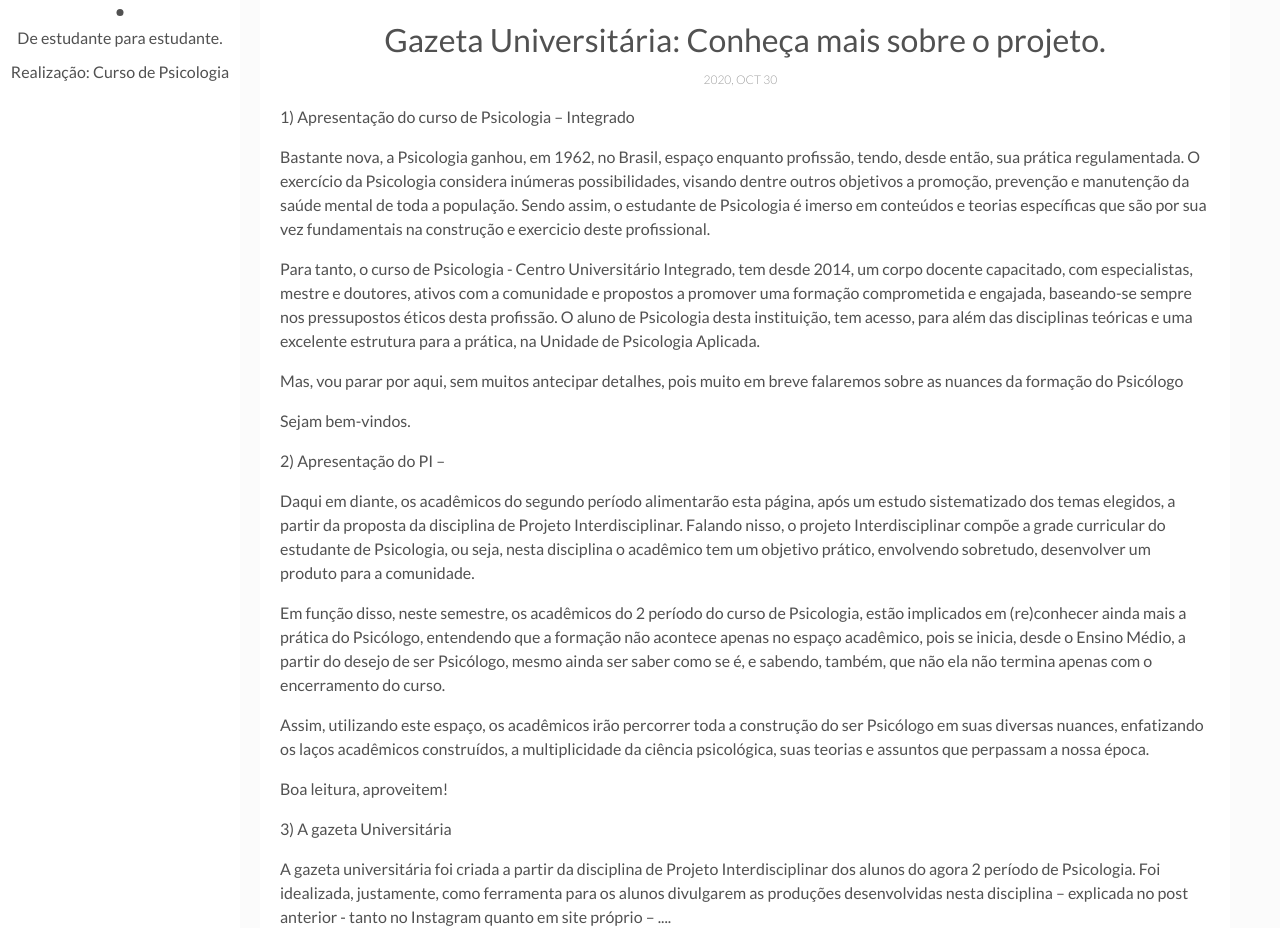
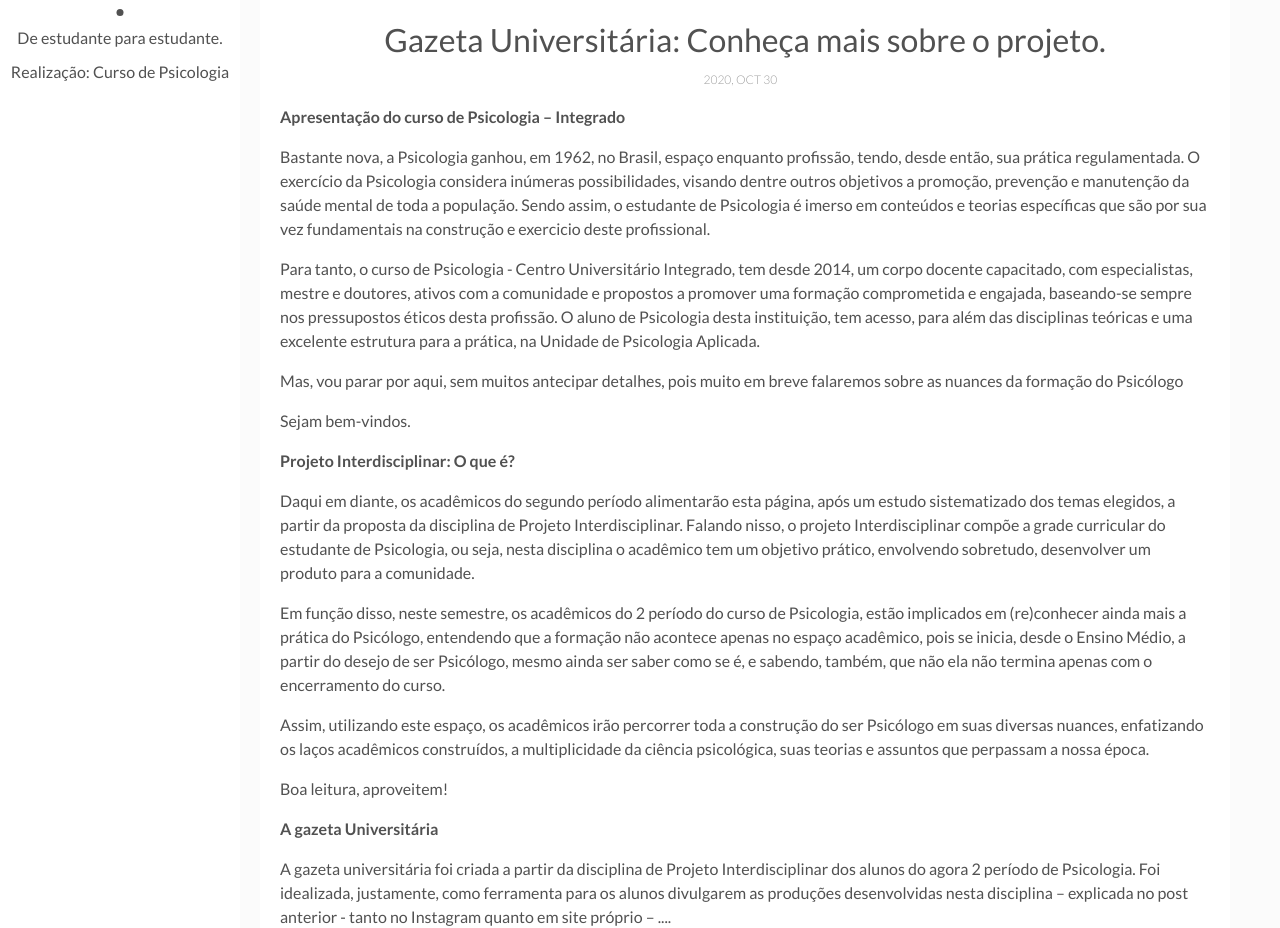
Before and after one commit to gazetauniversitaria/gazetauniversitaria.github.io, a Jekyll site: the page built from _posts/2020-10-30-apresentação.markdown, in a window 1280 px wide and 1400 px high, scrolled down 378 px. Shown: the part 153-1081 px from the top of the window. Built offline with Jekyll 4.4.1, drawn with Linux system fonts in a browser that asks for light colours; comment, search, counter and statistics services are not loaded.

Commit message:
Update 2020-10-30-apresentação.markdown

```diff
--- a/_posts/2020-10-30-apresentação.markdown
+++ b/_posts/2020-10-30-apresentação.markdown
@@ -6,7 +6,7 @@ description: Mais detalhes sobre a Gazeta Universitária.
 img: saude-mental/PostAp.png
 tags: [Psicologia, Centro Universitário Integrado, Projeto Interdisciplinar, Psicólogo, Universidade]
 ---
-1) Apresentação do curso de Psicologia – Integrado
+**Apresentação do curso de Psicologia – Integrado**
 
 Bastante nova, a Psicologia ganhou, em 1962, no Brasil, espaço enquanto profissão, tendo, desde então, sua prática regulamentada. O exercício da Psicologia considera inúmeras possibilidades, visando dentre outros objetivos a promoção, prevenção e manutenção da saúde mental de toda a população. Sendo assim, o estudante de Psicologia é imerso em conteúdos e teorias específicas que são por sua vez  fundamentais  na construção e exercicio deste profissional.
 
@@ -17,7 +17,7 @@ Mas, vou parar por aqui, sem muitos antecipar detalhes, pois muito em breve fala
 Sejam bem-vindos.
 
 
-2) Apresentação do PI –
+**Projeto Interdisciplinar: O que é?**
 
  Daqui em diante, os acadêmicos do segundo período alimentarão esta página, após um estudo sistematizado dos temas elegidos, a partir da proposta da disciplina de Projeto Interdisciplinar. Falando nisso, o projeto Interdisciplinar compõe a grade curricular do estudante de Psicologia, ou seja, nesta disciplina o acadêmico tem um objetivo prático, envolvendo sobretudo, desenvolver um produto para a comunidade.
 
@@ -28,7 +28,7 @@ Assim, utilizando este espaço, os acadêmicos irão percorrer toda a construç
 Boa leitura, aproveitem!
 
 
-3) A gazeta Universitária
+**A gazeta Universitária**
 
 A gazeta universitária foi criada a partir da disciplina de Projeto Interdisciplinar dos alunos do agora 2 período de Psicologia. Foi  idealizada, justamente, como ferramenta para os alunos divulgarem as produções desenvolvidas nesta disciplina –  explicada no post anterior - tanto no Instagram quanto em site próprio – <Endereço do site>....
 
```
